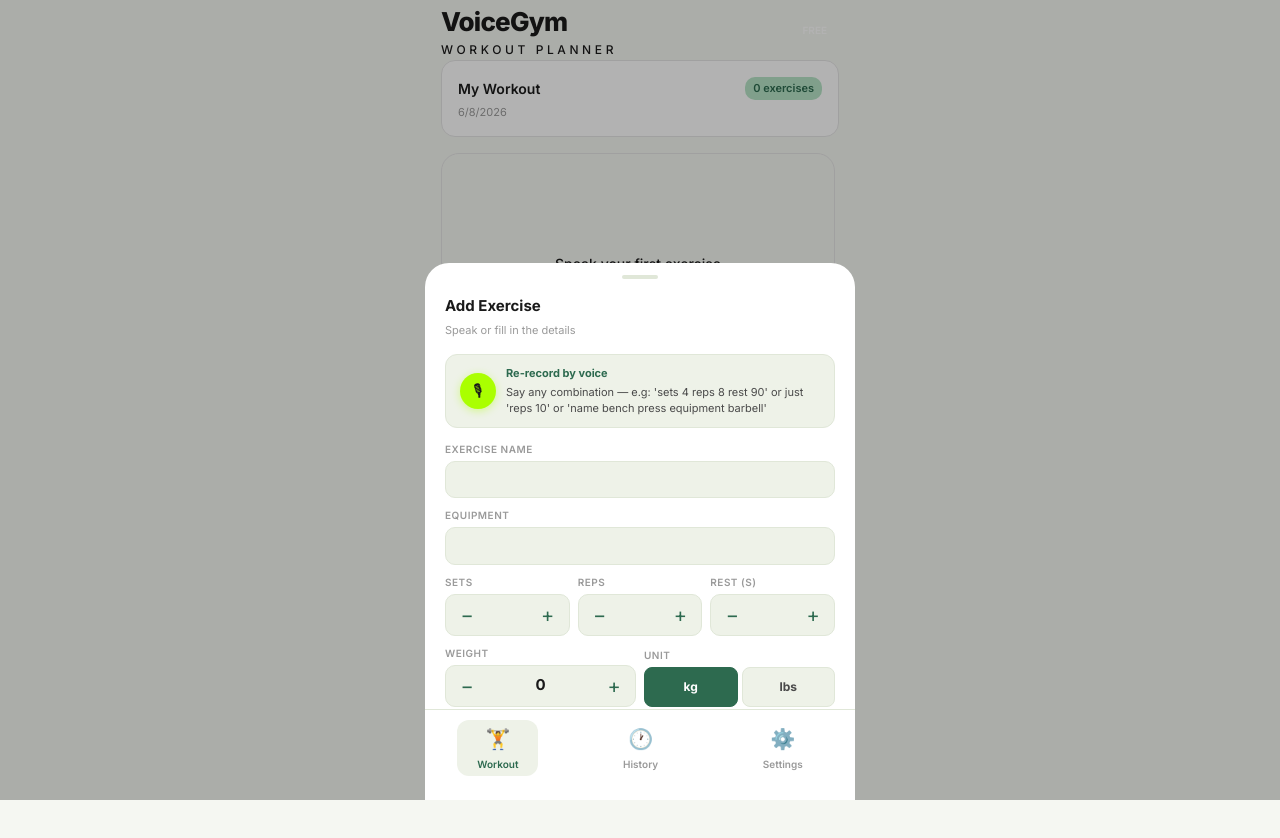
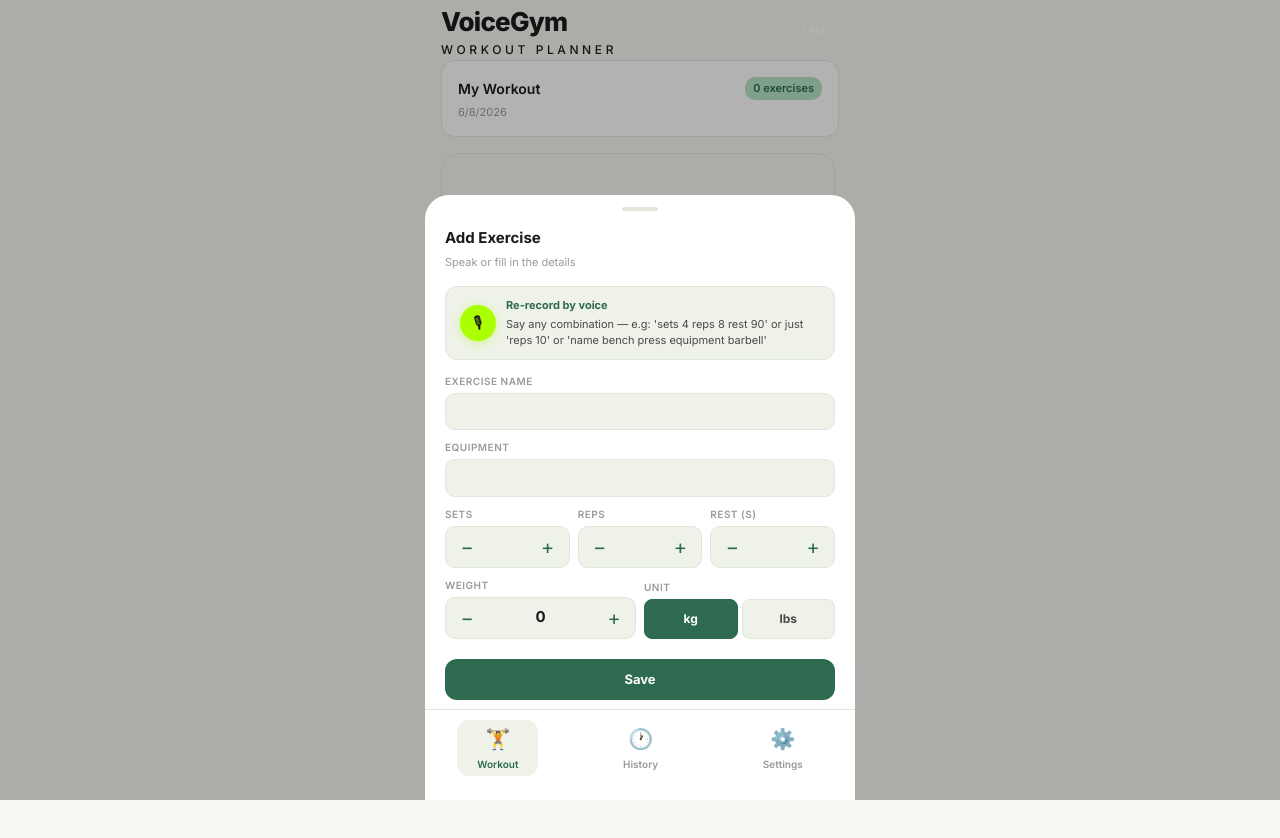
Before and after one commit to Alirezagoodarzi/voicegym-app, a Next.js app: page /planner in a window 1280 px wide. Both pictures are taken after a click on the button "Add exercise". Shown: the top 838 px of the page. Built offline with nearby package versions, Linux system fonts and the light colour scheme.

Commit message:
bug fix in edit window to display the save button.

```diff
--- a/src/components/ExerciseSheet.tsx
+++ b/src/components/ExerciseSheet.tsx
@@ -275,7 +275,7 @@
           maxWidth: "430px",
           background: "#fff",
           borderRadius: "24px 24px 0 0",
-          padding: "0 20px 32px",
+          padding: "0 20px 100px",
           zIndex: 51,
         }}
       >
```
